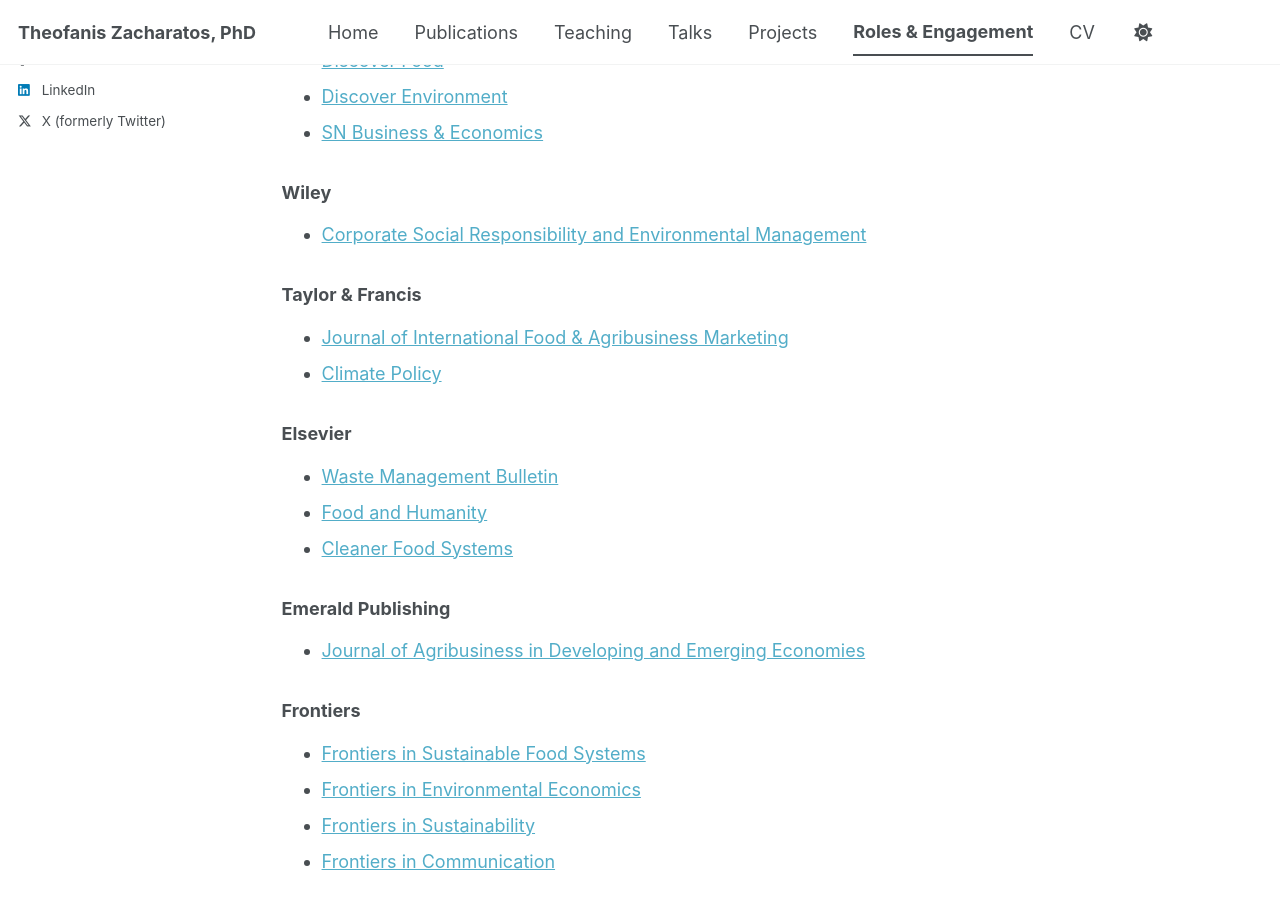
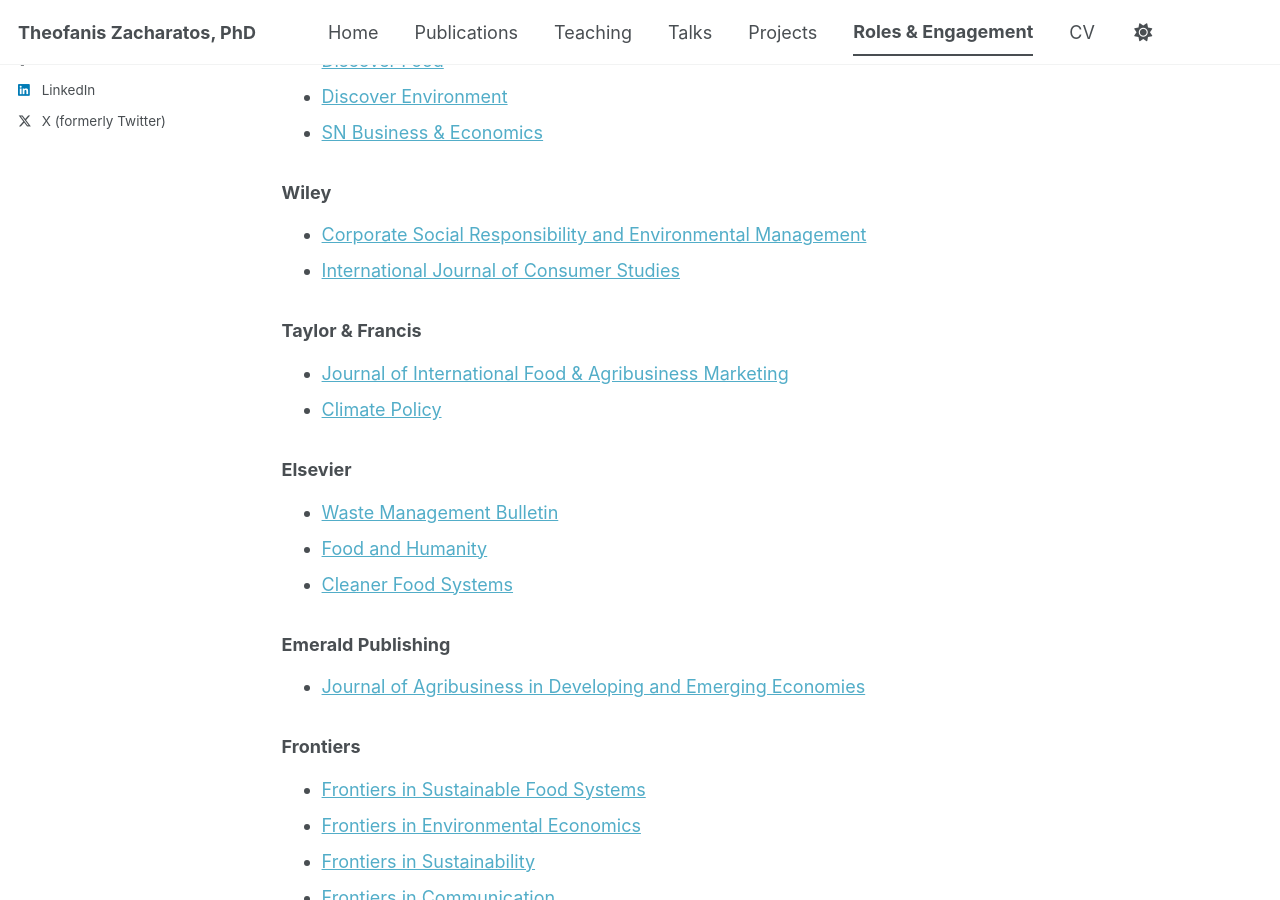
Before and after one commit to TheofanisZacharatos/theofaniszacharatos.github.io, a Jekyll site: the page built from _pages/academic-service.md, in a window 1280 px wide and 900 px high, scrolled down 626 px. Built offline with Jekyll 4.4.1, drawn with Linux system fonts in a browser that asks for light colours; a style sheet for code colours, icons or effects is not loaded.

Commit message:
Update academic-service.md

```diff
--- a/_pages/academic-service.md
+++ b/_pages/academic-service.md
@@ -27,6 +27,7 @@ I have served as a peer reviewer for the following journals, grouped by publishe
 ### Wiley
 
 - [Corporate Social Responsibility and Environmental Management](https://onlinelibrary.wiley.com/journal/15353966)
+- [International Journal of Consumer Studies](https://onlinelibrary.wiley.com/journal/14706431)
 
 ### Taylor & Francis
 
```
